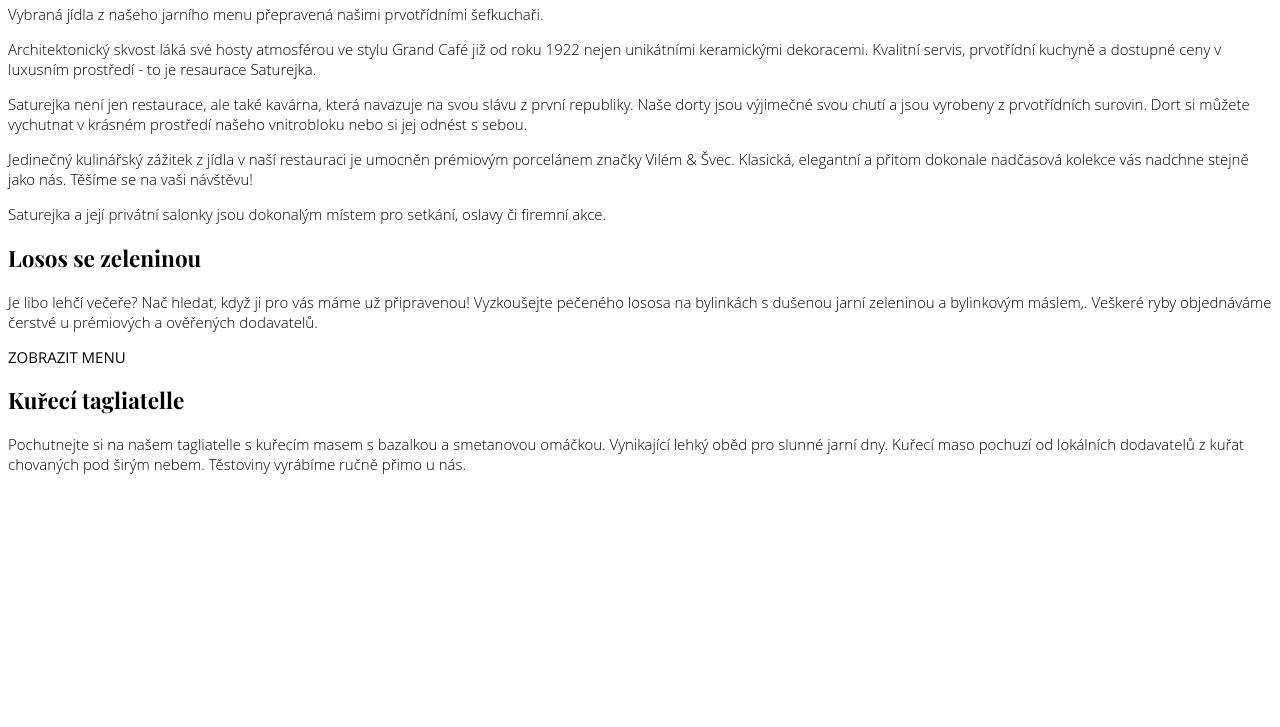
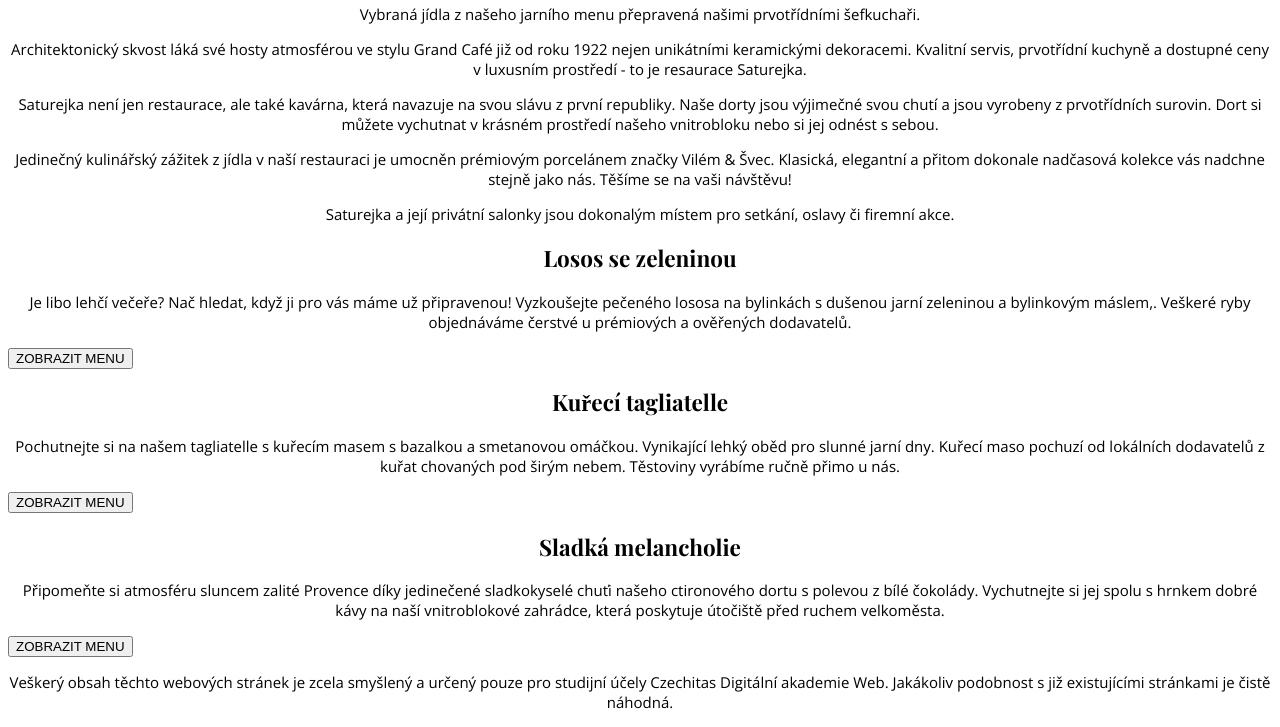
Before and after one commit to pokornajohana/saturejka, a plain HTML site: page index.html in a window 1280 px wide. Shown: the part 263-990 px from the top of the page. Before the commit the page ends 800 px from the top, so only its background shows below. Drawn offline with nearby package versions, Linux system fonts and the light colour scheme.

Commit message:
center textu

```diff
--- a/index.html
+++ b/index.html
@@ -8,6 +8,7 @@
   </head>
   <body>
     <img src="_materialy/logo.png" alt="Logo Saturejka" />
+
     <p>
       Přijďte se potěšit naši chutnou a originální kuchyní v příjemném a milém
       prostředí.
@@ -55,7 +56,7 @@
       ověřených dodavatelů.
     </p>
 
-    ZOBRAZIT MENU
+    <button>ZOBRAZIT MENU</button>
 
     <h2>Kuřecí tagliatelle</h2>
 
@@ -65,5 +66,24 @@
       maso pochuzí od lokálních dodavatelů z kuřat chovaných pod širým nebem.
       Těstoviny vyrábíme ručně přimo u nás.
     </p>
+
+    <button>ZOBRAZIT MENU</button>
+
+    <h2>Sladká melancholie</h2>
+
+    <p>
+      Připomeňte si atmosféru sluncem zalité Provence díky jedinečené
+      sladkokyselé chuťi našeho ctironového dortu s polevou z bílé čokolády.
+      Vychutnejte si jej spolu s hrnkem dobré kávy na naší vnitroblokové
+      zahrádce, která poskytuje útočiště před ruchem velkoměsta.
+    </p>
+
+    <button>ZOBRAZIT MENU</button>
+
+    <p>
+      Veškerý obsah těchto webových stránek je zcela smyšlený a určený pouze pro
+      studijní účely Czechitas Digitální akademie Web. Jakákoliv podobnost s již
+      existujícími stránkami je čistě náhodná.
+    </p>
   </body>
 </html>
--- a/style.css
+++ b/style.css
@@ -8,8 +8,9 @@ html {
 h1,
 h2 {
   font-family: 'Playfair Display', serif;
+  text-align: center;
 }
 
 p {
-  font-family: 'Open Sans Light', sans-serif
+  text-align: center;
 }
```
